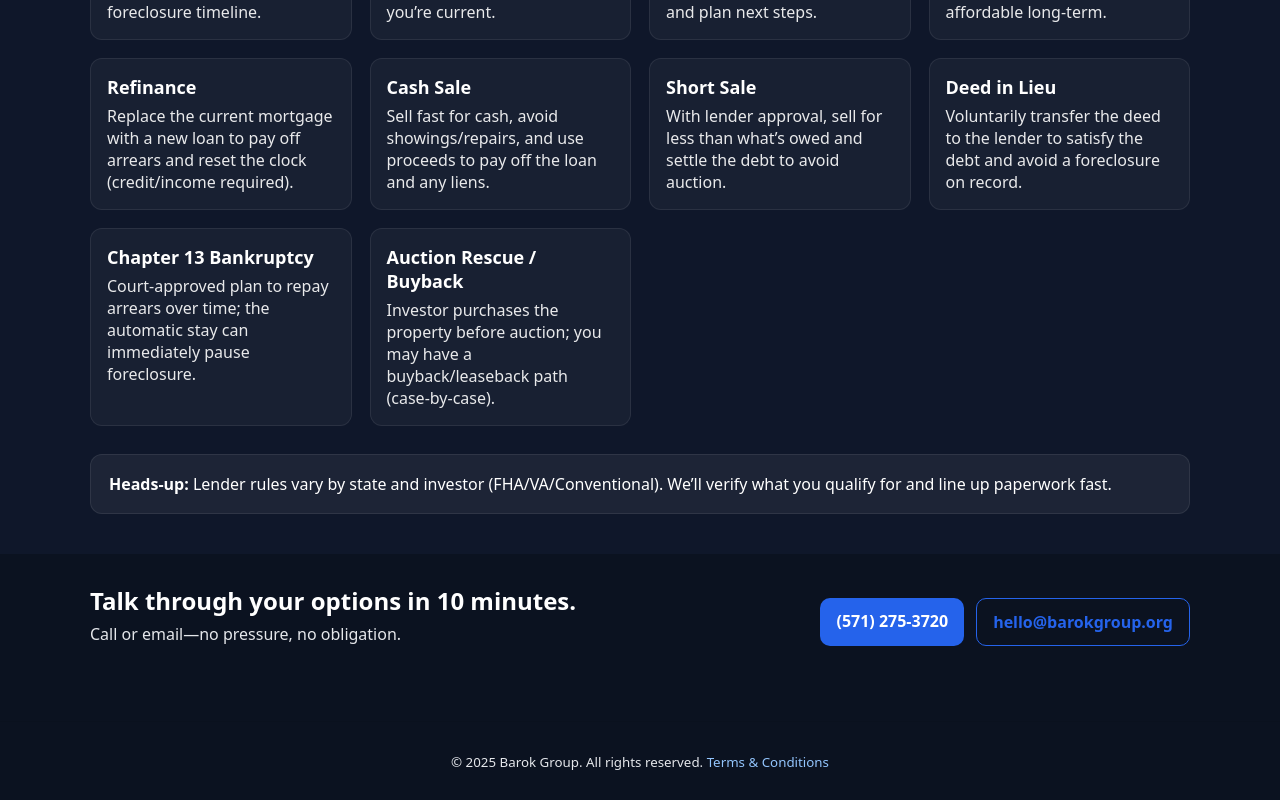
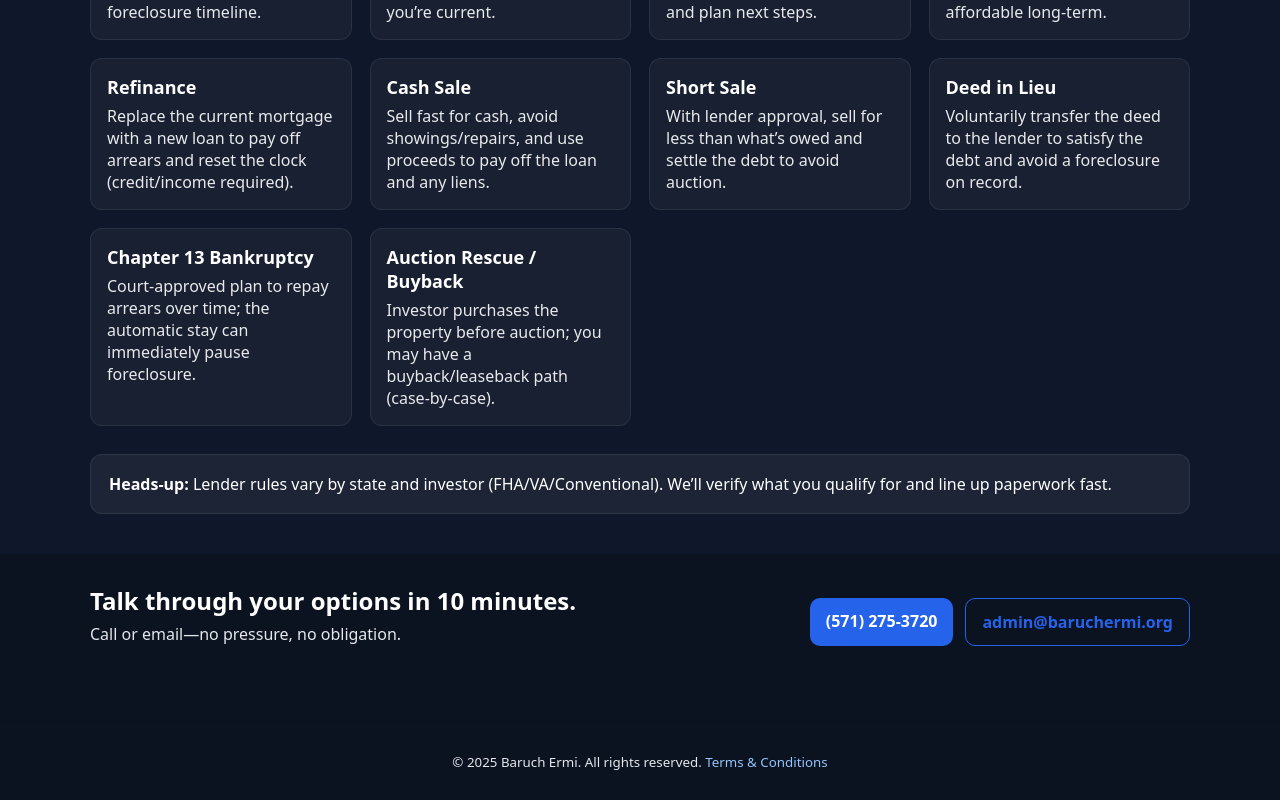
Before and after one commit to duchesam/barokgroup, a Next.js app: page /options in a window 1280 px wide. Shown: the part 1108-1908 px from the top of the page. Built offline with nearby package versions, Linux system fonts and the light colour scheme.

Commit message:
Update options.js

```diff
--- a/pages/options.js
+++ b/pages/options.js
@@ -58,10 +58,10 @@ export default function OptionsPage() {
   return (
     <>
       <Head>
-        <title>Options | Barok Group</title>
+        <title>Options | Baruch Ermi</title>
         <meta
           name="description"
-          content="Understand every option to stop foreclosure or resolve mortgage arrears—clearly explained by Barok Group."
+          content="Understand every option to stop foreclosure or resolve mortgage arrears—clearly explained by Baruch Ermi."
         />
       </Head>
 
@@ -305,7 +305,7 @@ export default function OptionsPage() {
             (571) 275-3720
           </a>
           <a
-            href="mailto:hello@barokgroup.org"
+            href="mailto:admin@baruchermi.org"
             style={{
               border: "1px solid #2563eb",
               color: "#2563eb",
@@ -314,7 +314,7 @@ export default function OptionsPage() {
               fontWeight: 700,
             }}
           >
-            hello@barokgroup.org
+            admin@baruchermi.org
           </a>
         </div>
       </section>
@@ -327,7 +327,7 @@ export default function OptionsPage() {
         }}
       >
         <small>
-          © {new Date().getFullYear()} Barok Group. All rights reserved.{" "}
+          © {new Date().getFullYear()} Baruch Ermi. All rights reserved.{" "}
           <a href="/terms">Terms &amp; Conditions</a>
         </small>
       </footer>
```
